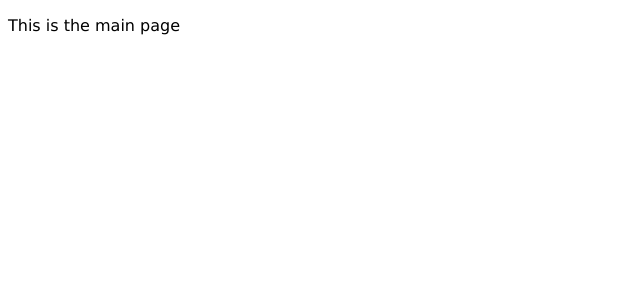
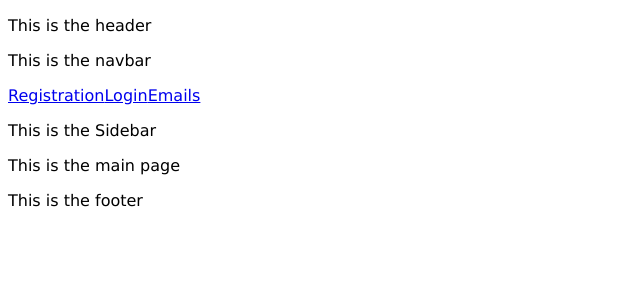
Before and after one commit to SzoBa/home-office-frontend, a React (Create React App) app: page / in a window 1280 px wide. Shown: the top 300 px of the page, without its empty margins (0-640 px from the left). Built offline with nearby package versions, Linux system fonts and the light colour scheme; no server answers.

Commit message:
Add layout elements to main container

```diff
--- a/src/containers/MainContainer.js
+++ b/src/containers/MainContainer.js
@@ -5,10 +5,17 @@ import LoginGooglePage from "../components/pages/LoginGooglePage";
 import LoginGithubPage from "../components/pages/LoginGithubPage";
 import LoginPage from "../components/pages/LoginPage";
 import EmailPage from "../components/pages/EmailPage";
+import Header from "../components/layout/Header";
+import Footer from "../components/layout/Footer";
+import Navbar from "../components/layout/Navbar";
+import Sidebar from "../components/layout/Sidebar";
 
 export default function MainContainer() {
   return (
     <div>
+      <Header />
+      <Navbar />
+      <Sidebar />
       <div>
         <Route exact path="/" component={MainPage} />
         <Route path="/registration" component={MainPage} />
@@ -18,6 +25,7 @@ export default function MainContainer() {
         <Route path="/logout" component={MainPage} />
         <Route path="/email" component={EmailPage} />
       </div>
+      <Footer />
     </div>
   );
 }
```
